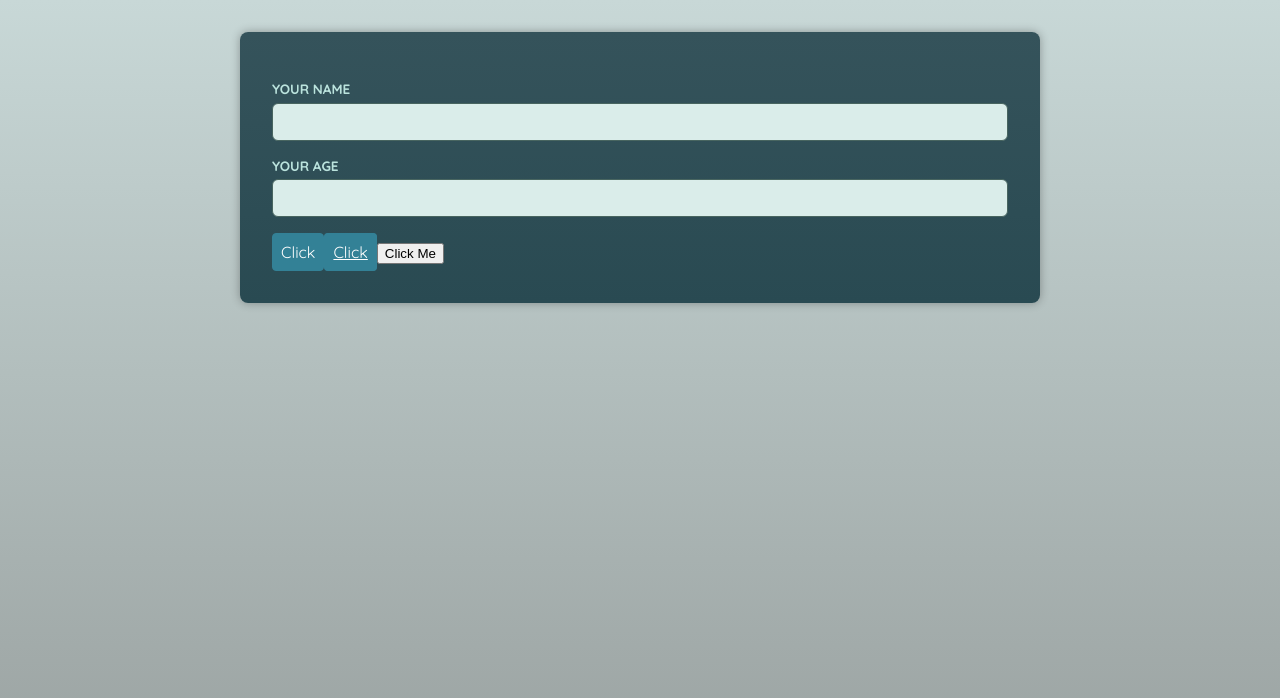
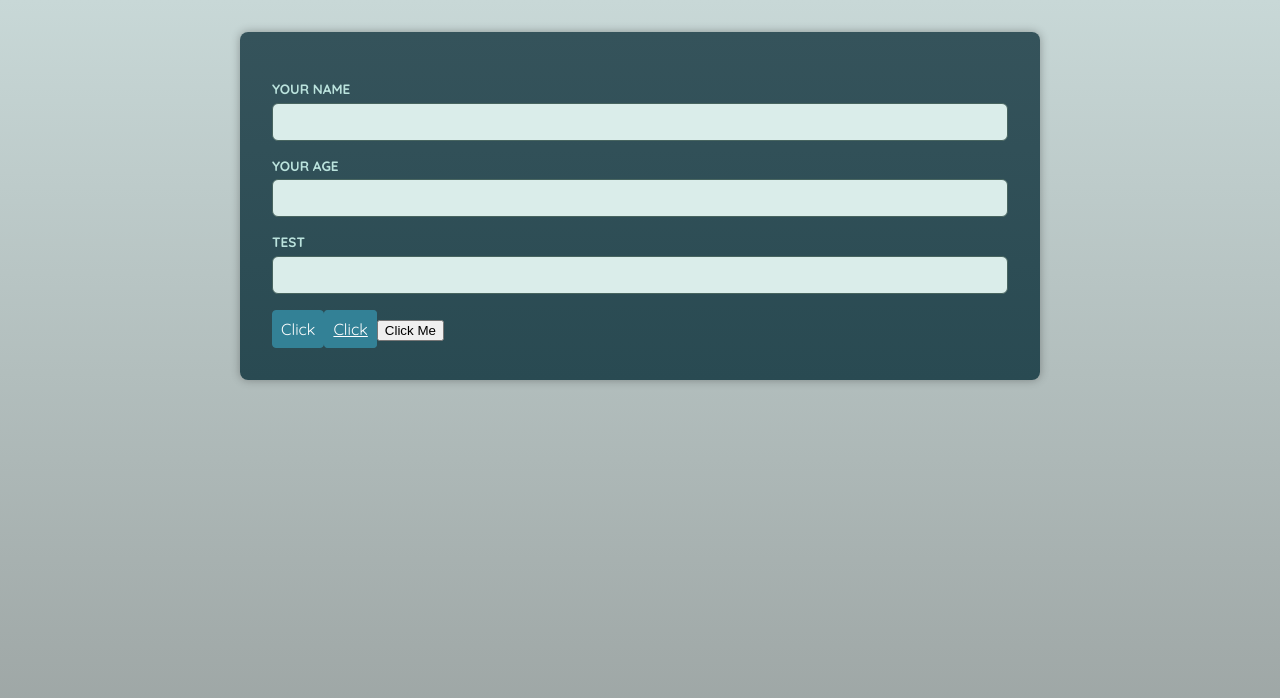
Before and after one commit to akutnino/typescript-react, a React (Vite) app in the folder 04_Advanced_Component_Types_-_Dynamic_Components_Polymorphic_Components_and_More/adv-components/: page / in a window 1280 px wide. Shown: the top 698 px of the page. Built offline with nearby package versions, Linux system fonts and the light colour scheme; a web font is replaced by a local one.

Commit message:
Using useRef() with TypeScript

```diff
--- a/04_Advanced_Component_Types_-_Dynamic_Components_Polymorphic_Components_and_More/adv-components/src/App.tsx
+++ b/04_Advanced_Component_Types_-_Dynamic_Components_Polymorphic_Components_and_More/adv-components/src/App.tsx
@@ -1,8 +1,12 @@
+import { useRef } from 'react';
 import Button from './components/Button';
 import Container from './components/Container';
 import Input from './components/Input';
 
 function App() {
+	const inputRef = useRef<HTMLInputElement>(null);
+	console.log(inputRef.current);
+
 	return (
 		<main>
 			<Input
@@ -16,6 +20,13 @@ function App() {
 				type='number'
 			/>
 
+			<Input
+				id='test'
+				label='test'
+				type='number'
+				ref={inputRef}
+			/>
+
 			<Button>Click</Button>
 			<Button href='https://google.com'>Click</Button>
 
--- a/04_Advanced_Component_Types_-_Dynamic_Components_Polymorphic_Components_and_More/adv-components/src/components/Container.tsx
+++ b/04_Advanced_Component_Types_-_Dynamic_Components_Polymorphic_Components_and_More/adv-components/src/components/Container.tsx
@@ -1,4 +1,4 @@
-import { type ReactNode, type ElementType, ComponentPropsWithoutRef } from 'react';
+import { type ReactNode, type ElementType, type ComponentPropsWithoutRef } from 'react';
 
 type ContainerProps<T extends ElementType> = {
 	as?: T;
--- a/04_Advanced_Component_Types_-_Dynamic_Components_Polymorphic_Components_and_More/adv-components/src/components/Input.tsx
+++ b/04_Advanced_Component_Types_-_Dynamic_Components_Polymorphic_Components_and_More/adv-components/src/components/Input.tsx
@@ -1,11 +1,11 @@
-import { type ComponentPropsWithoutRef } from 'react';
+import { type ForwardedRef, forwardRef, type ComponentPropsWithoutRef } from 'react';
 
 type InputProps = {
 	label: string;
 	id: string;
 } & ComponentPropsWithoutRef<'input'>;
 
-function Input(props: InputProps) {
+function Input(props: InputProps, ref: ForwardedRef<HTMLInputElement>) {
 	const { label, id, ...inputProps } = props;
 
 	return (
@@ -13,10 +13,11 @@ function Input(props: InputProps) {
 			<label htmlFor={id}>{label}</label>
 			<input
 				id={id}
+				ref={ref}
 				{...inputProps}
 			/>
 		</p>
 	);
 }
 
-export default Input;
+export default forwardRef<HTMLInputElement, InputProps>(Input);
```
